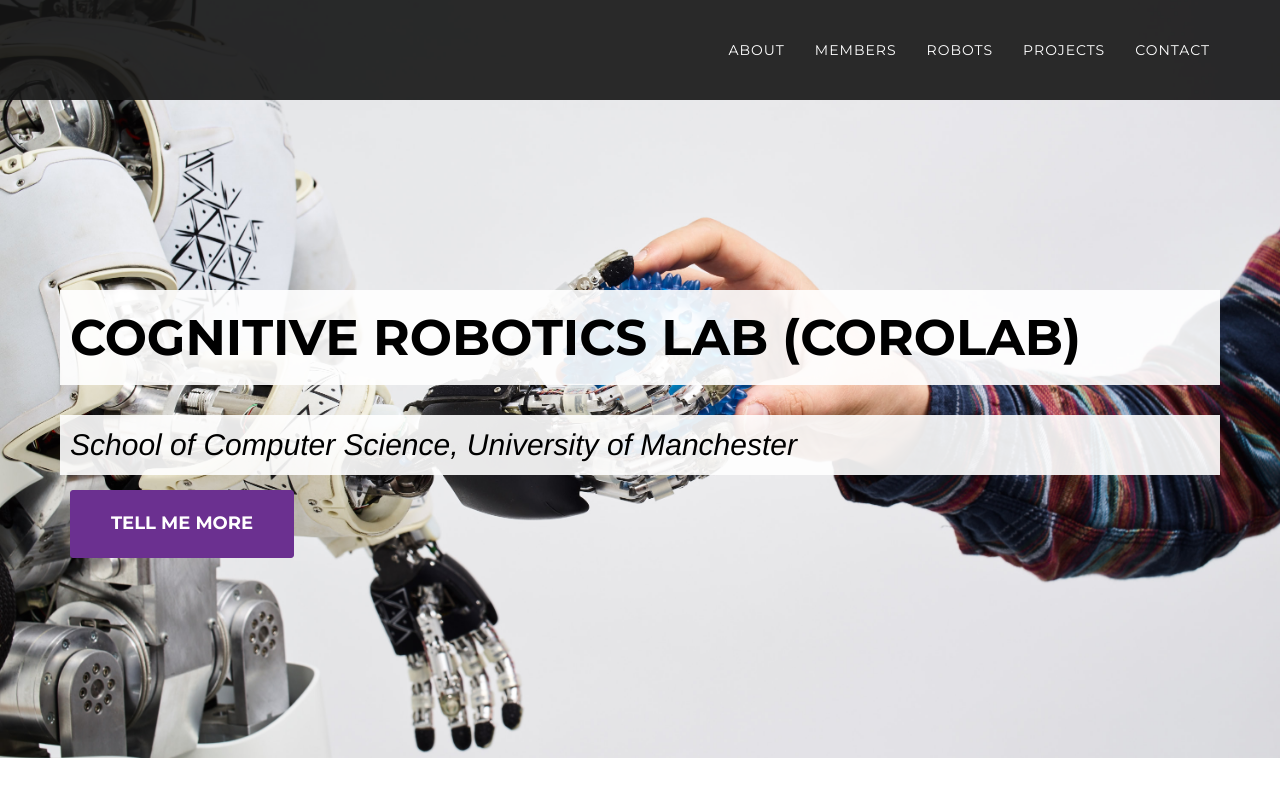
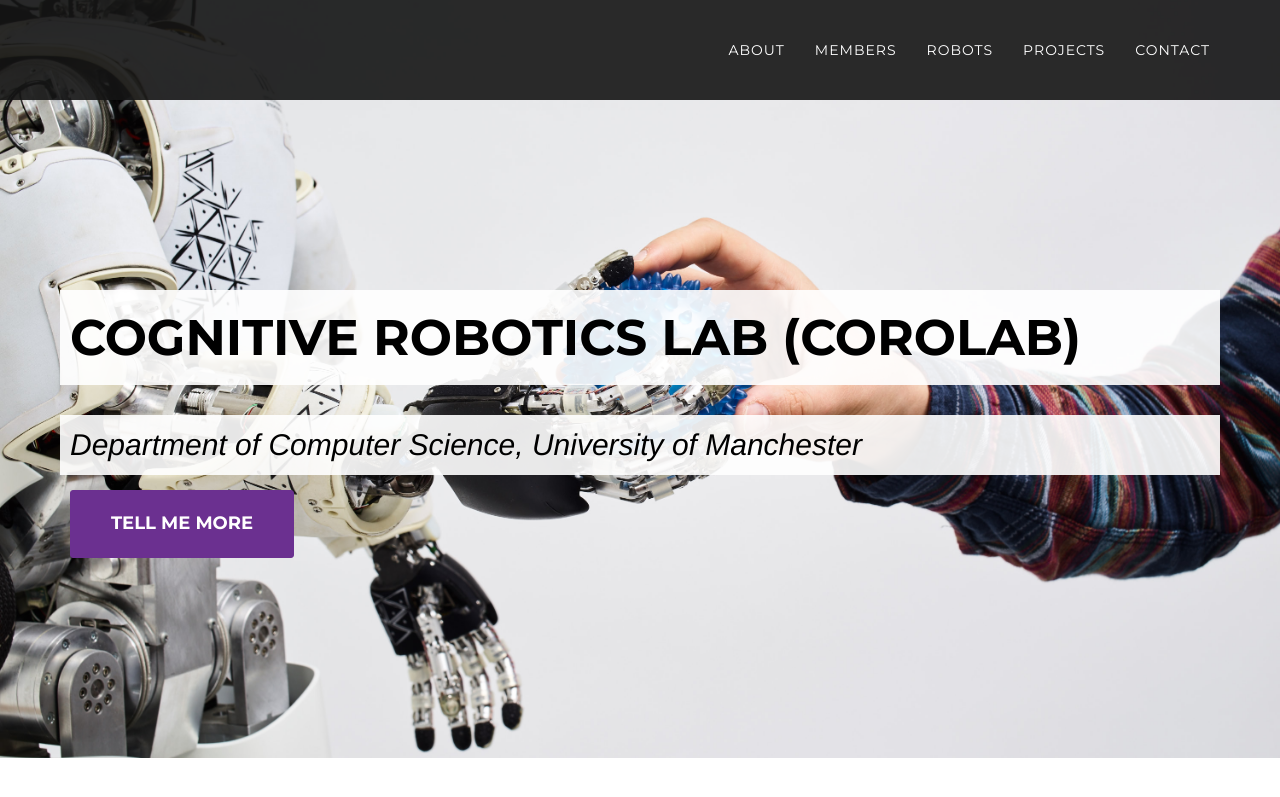
Before and after one commit to corolab/corolab.github.io, a Jekyll site: the page built from README.md, in a window 1280 px wide and 900 px high. Shown: the top 797 px of the window. Built offline with Jekyll 4.4.1, drawn with Linux system fonts in a browser that asks for light colours; some web fonts are replaced; our own code applies the rules of GitHub Pages for plain Markdown files.

Commit message:
Update header.html

```diff
--- a/_includes/header.html
+++ b/_includes/header.html
@@ -45,7 +45,7 @@
         <div class="container">
             <div class="intro-text">
                 <div class="intro-heading">COgnitive RObotics LAB (COROLAB)</div>
-                <div class="intro-lead-in">School of Computer Science, University of Manchester</div>
+                <div class="intro-lead-in">Department of Computer Science, University of Manchester</div>
                 <a href="#about" class="page-scroll btn btn-xl">Tell Me More</a>
             </div>
         </div>
```
